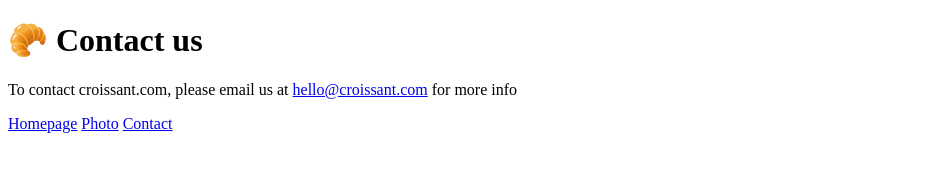
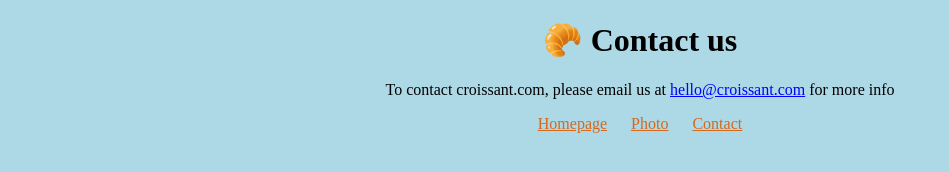
Before and after one commit to MargaridaFCosta/Croissant, a plain HTML site: page contact.html in a window 1280 px wide. Shown: the whole page, without its empty margins (0-949 px from the left). Drawn offline with Linux system fonts and the light colour scheme.

Commit message:
style add

```diff
--- a/contact.html
+++ b/contact.html
@@ -11,7 +11,10 @@
     <h1>🥐 Contact us</h1>
     <p>
       To contact croissant.com, please email us at
-      <a href="mailto:hello@croissant.com">hello@croissant.com</a> for more info
+      <a href="mailto:hello@croissant.com" class="mailto"
+        >hello@croissant.com</a
+      >
+      for more info
     </p>
     <a href="/">Homepage</a>
     <a href="/photo.html">Photo</a>
--- a/src/style.css
+++ b/src/style.css
@@ -0,0 +1,18 @@
+body {
+  background-color: lightblue;
+  text-align: center;
+}
+
+a {
+  color: chocolate;
+  margin: 10px;
+}
+
+img {
+  margin-bottom: 30px;
+}
+
+.mailto {
+  color: blue;
+  margin: 0;
+}
```
